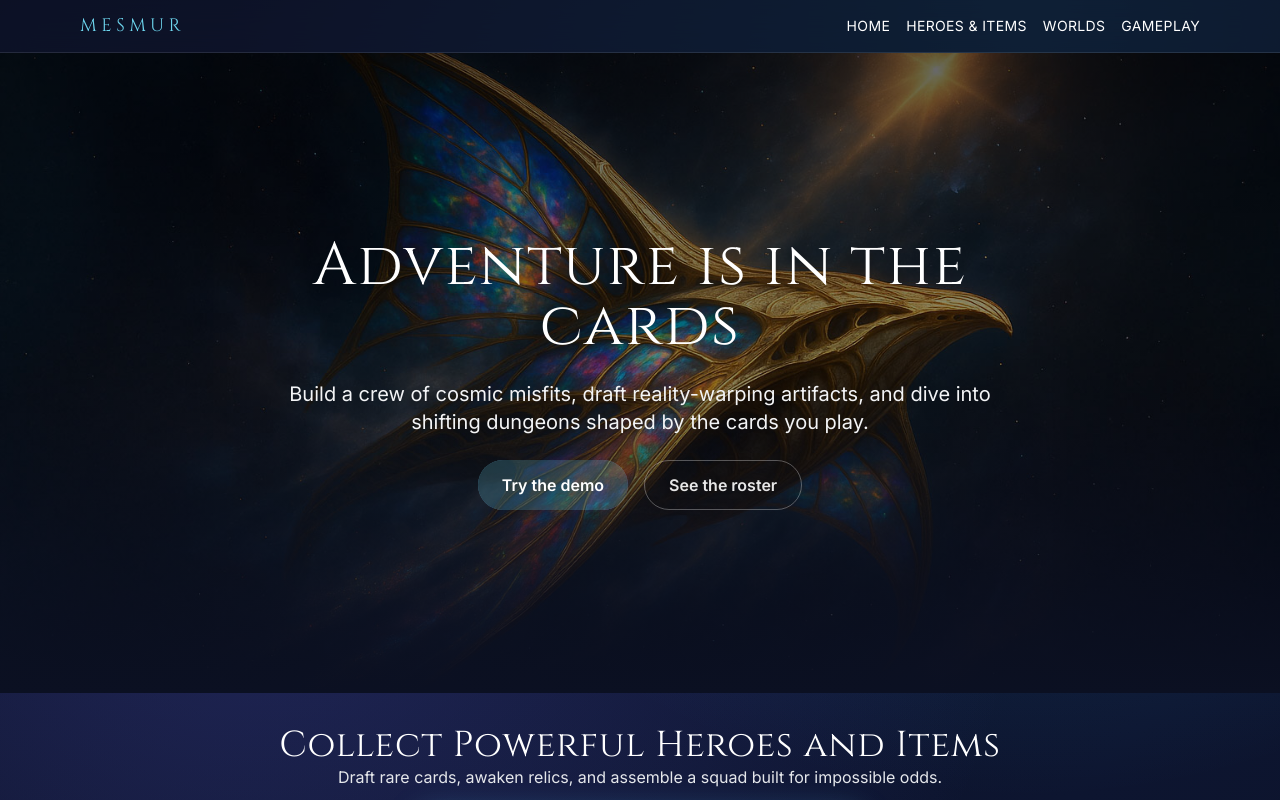
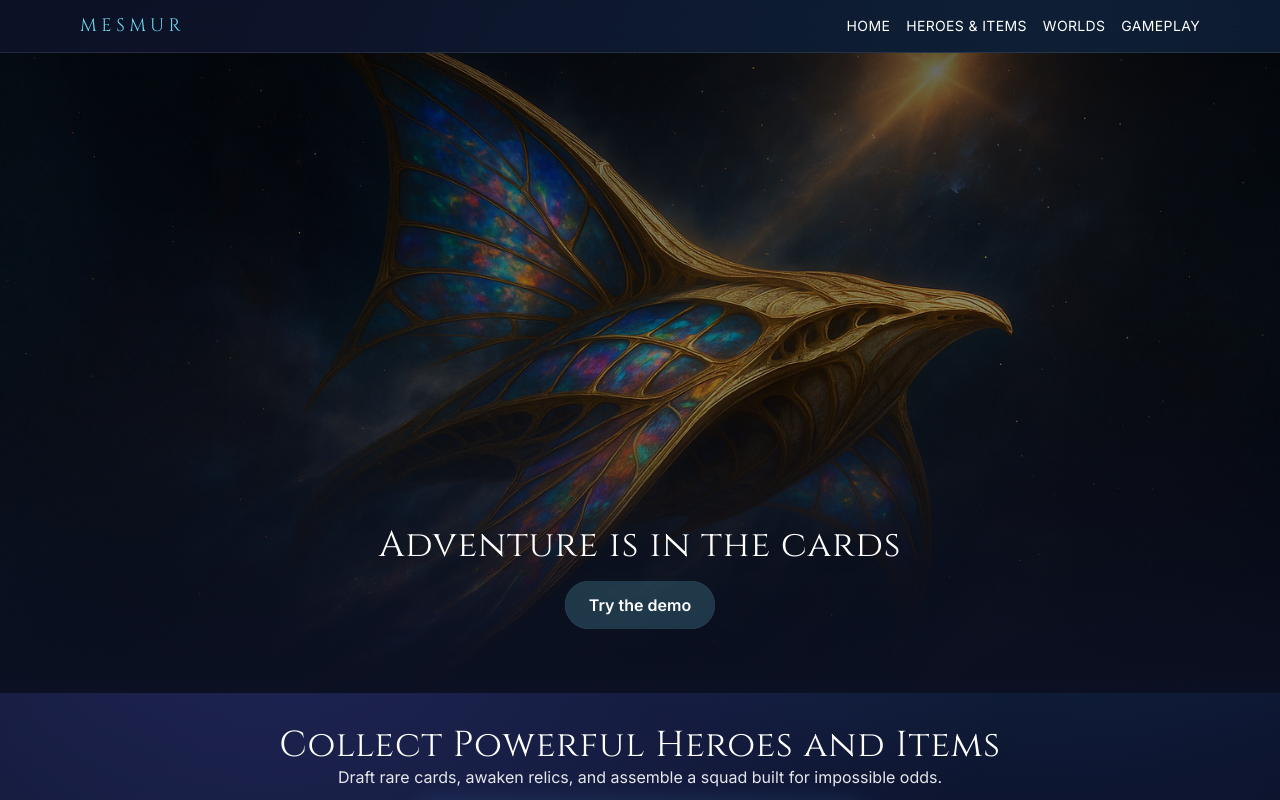
Before and after one commit to BrettMesmur/MesmurOverviewPage, a Next.js app: page / in a window 1280 px wide. Shown: the top 800 px of the page. Built offline with nearby package versions, Linux system fonts and the light colour scheme.

Commit message:
Adjust hero hero layout

```diff
--- a/components/PageClient.tsx
+++ b/components/PageClient.tsx
@@ -75,15 +75,12 @@ export default function PageClient({ discovery }: Props) {
           <div className="absolute inset-0 bg-gradient-to-br from-aurora/20 via-prism/10 to-transparent" />
         )}
         <div className="absolute inset-0 bg-gradient-to-b from-black/60 via-black/40 to-[#0b1022]" />
-        <div className="relative mx-auto flex min-h-[80vh] max-w-6xl items-center justify-center px-4 py-24">
-          <div className="max-w-3xl space-y-6 text-center">
-            <h1 className="text-4xl font-display leading-tight text-white drop-shadow-lg md:text-6xl">
+        <div className="relative mx-auto flex min-h-[80vh] max-w-6xl items-end justify-center px-4 pb-16 pt-24">
+          <div className="max-w-3xl space-y-4 text-center">
+            <h1 className="font-display text-3xl leading-tight text-white drop-shadow-lg md:text-4xl">
               Adventure is in the cards
             </h1>
-            <p className="text-lg text-gray-100 md:text-xl">
-              Build a crew of cosmic misfits, draft reality-warping artifacts, and dive into shifting dungeons shaped by the cards you play.
-            </p>
-            <div className="flex flex-wrap justify-center gap-4">
+            <div className="flex justify-center">
               <button
                 aria-label="Try the demo"
                 className="gradient-border relative overflow-hidden rounded-full bg-aurora/20 px-6 py-3 text-base font-semibold text-white transition hover:-translate-y-0.5 hover:bg-aurora/30"
@@ -91,12 +88,6 @@ export default function PageClient({ discovery }: Props) {
               >
                 Try the demo
               </button>
-              <a
-                href="#heroes"
-                className="rounded-full border border-white/30 px-6 py-3 text-base font-semibold text-white/90 transition hover:bg-white/10"
-              >
-                See the roster
-              </a>
             </div>
           </div>
         </div>
```
